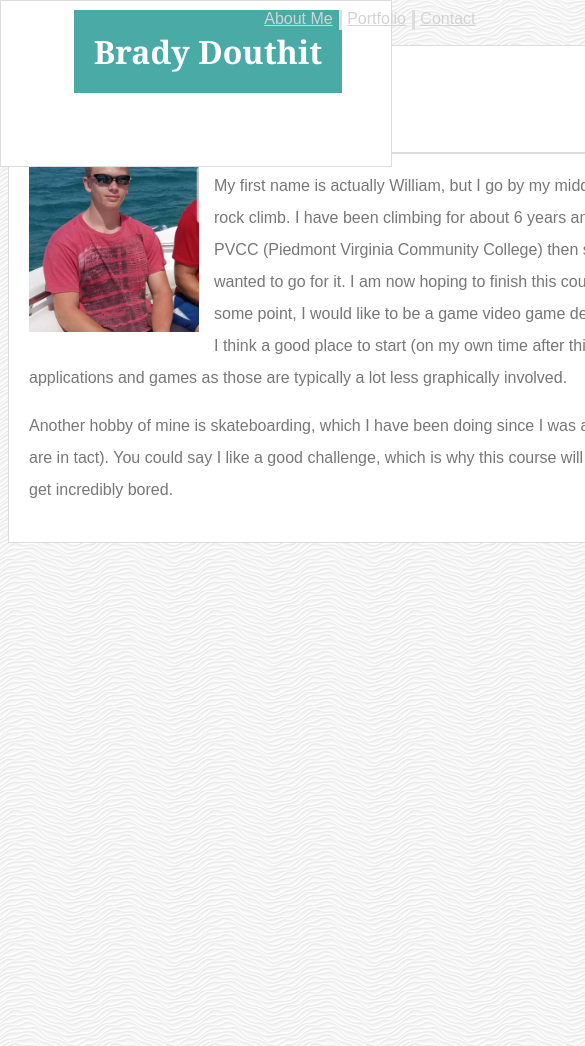
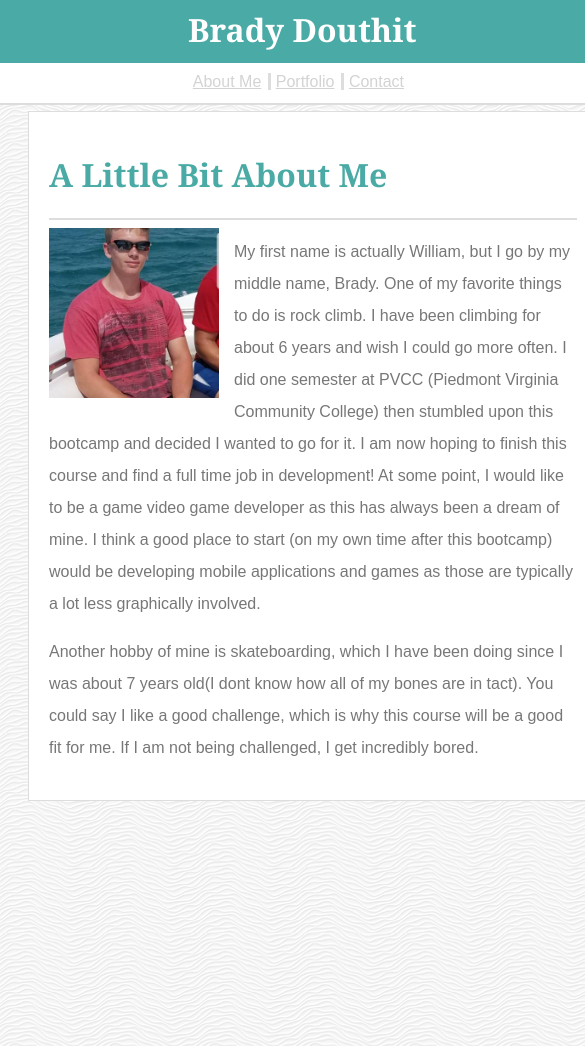
Before and after one commit to BradyDouthit/Responsive-Portfolio, a plain HTML site: page index.html in a window 390 px wide. Shown: the top 1046 px of the page, 585 px wide, since content can reach past the window. Drawn offline with Linux system fonts and the light colour scheme.

Commit message:
index.html is now responsive.

```diff
--- a/assets/css/style.css
+++ b/assets/css/style.css
@@ -42,8 +42,6 @@ img {
     position: fixed;
     margin-left: 18.4%;
     margin-top: 2%;
-    border-style: solid;
-    border-width: 1px;
     color: #ffffff;
     background-color: #4aaaa5;
     padding: 20px;
@@ -53,8 +51,8 @@ img {
     position: fixed;
     font-family: 'Arial', 'Helvetica Neue', Helvetica, sans-serif;
     background-color: #ffffff;
-    border: 1px solid #dddddd;
-    height: 19.5%;
+    border-bottom: 2px solid #dddddd;
+    height: 150px;
     width: 100%;
     top: 0;
     left: 0;
@@ -193,7 +191,7 @@ a:hover {
     color: #ffffff;
     text-align: center;
     border-top: 8px solid #4aaaa5;
-    height: 5.5%;
+    height: 50px;
     width: 100%;
     left: 0;
     margin-top: 20px;
@@ -227,3 +225,93 @@ hr {
 #contact {
     margin-left: 10px;
 }
+@media only screen and (max-width: 980px) {
+    #index-main-content {
+      width: 550px;
+      margin-left: 26px;
+    }
+    .content-push {
+        height: 1px;
+    }
+    .flex-container {
+        width: 680px;
+    }
+    #name {
+        margin-left: 33px;
+        margin-top: -2px;
+    }
+    .flex {
+        height: 75px;
+        width: 100%;
+    }
+    .navbar {
+        margin-left: 670px;
+        margin-top: 30px;
+    }
+  }
+  @media only screen and (max-width: 768px) {
+    #index-main-content {
+      width: 700px;
+      margin-left: 15px;
+    }
+    #name {
+        margin-left: 30px;
+        margin-top: 0;
+    }
+    .navbar {
+        margin-left: 510px;
+        margin-top: 30px;
+    }
+    .flex {
+        width: 768px;
+        height: 77px;
+        margin-left: -5px;
+    }
+    .content-push {
+        height: 30px;
+    }
+  }
+@media only screen and (max-width: 640px) {
+    #index-main-content {
+      width: 570px;
+      margin-left: 20px;
+    }
+    .flex {
+        position: static;
+        width: 640px;
+        margin-left: -20px;
+        margin-top: -20px;
+        height: 75px;
+        background-color: #4aaaa5;
+    }
+    .content-push {
+        height: 1px;
+    }
+    #name {
+        position: static;
+        margin-left: 180px;
+        padding-bottom: 10px;
+    }
+    .navbar {
+        text-align: center;
+        position: static;
+        margin-top: 75px;
+        background-color: #ffffff;
+        width: 450px;
+        margin-left: -483px;
+        padding-top: 10px;
+        padding-bottom: 30px;
+        padding-left: 120px;
+        padding-right: 98px;
+        border-bottom: 2px solid #dddddd;
+
+    }
+    .vertical-hr1 {
+        height: 15px;
+        margin-left: 195px;
+    }
+    .vertical-hr2 {
+        height: 15px;
+        margin-left: 268px;
+    }
+  }
--- a/index.html
+++ b/index.html
@@ -1,10 +1,11 @@
 <!DOCTYPE html>
 <html lang="en" id="index-main">
     <link rel="stylesheet" type="text/css" href="assets/css/style.css">
-<meta charset="UTF-8">
+    <meta charset="UTF-8" name="viewport" content="width=device-width, initial-scale=1.0">
 <!--add a reset.css-->
 <title>About Me</title>
 <!--navbar buttons-->
+<body id="index-body">
 <div class="flex">
 <h1 class="header" id="name">Brady Douthit</h1>
 <div class="navbar">
@@ -16,6 +17,7 @@
 </div>
 </div>
 <!--end of navbar buttons-->
+<div class="content-push"></div>
 <!--main content-->
 <div id="index-main-content">
     <h1 class="header">A Little Bit About Me</h1>
@@ -35,4 +37,5 @@
     <!--footer-->
     <footer class="footer">Copyright &copy;</footer>
     <!--end of footer-->
+</body>
 </html>
```
Also changed, not shown: contact.html (+1 -0 lines), portfolio.html (+2 -0 lines).
